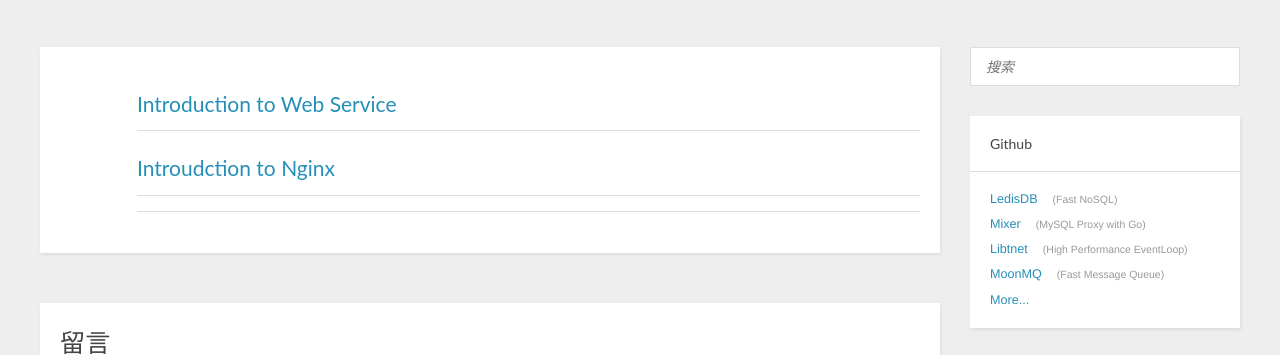
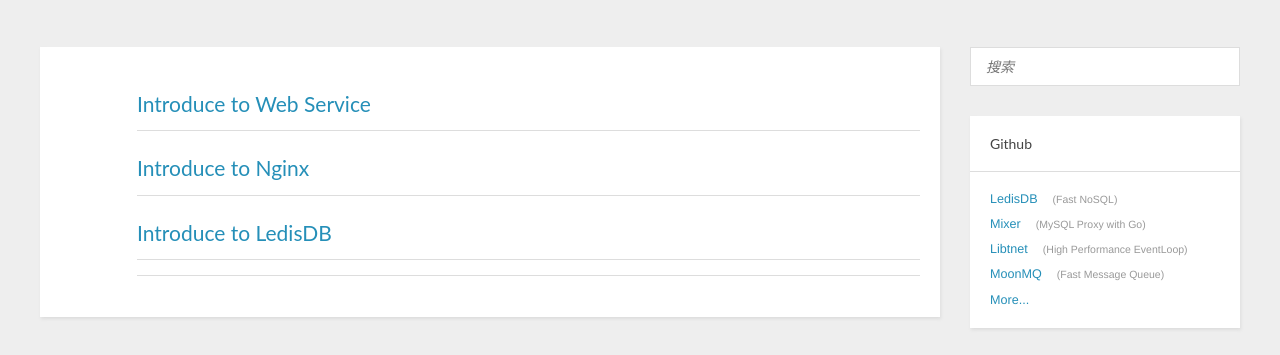
Before and after one commit to siddontang/siddontang.github.com, a plain HTML site: page Presentations/index.html in a window 1280 px wide. Shown: the part 111-466 px from the top of the page. Drawn offline with nearby package versions, Linux system fonts and the light colour scheme; a script that the page names is missing; a web font is replaced by a local one.

Commit message:
Site updated: 2014-09-02 22:39:39

```diff
--- a/Presentations/index.html
+++ b/Presentations/index.html
@@ -74,8 +74,9 @@
     </header>
     <div class="entry">
 
-        <h2 id="Introduction_to_Web_Service"><a href="http://siddontang.github.com/introduction-to-web-service" target="_blank" rel="external">Introduction to Web Service</a></h2>
-<h2 id="Introudction_to_Nginx"><a href="http://siddontang.github.com/introduction-to-nginx/" target="_blank" rel="external">Introudction to Nginx</a></h2>
+        <h2 id="Introduce_to_Web_Service"><a href="http://siddontang.github.com/introduction-to-web-service" target="_blank" rel="external">Introduce to Web Service</a></h2>
+<h2 id="Introduce_to_Nginx"><a href="http://siddontang.github.com/introduction-to-nginx/" target="_blank" rel="external">Introduce to Nginx</a></h2>
+<h2 id="Introduce_to_LedisDB"><a href="http://siddontang.github.com/ledisdb-introduction/" target="_blank" rel="external">Introduce to LedisDB</a></h2>
 
 
     </div>
--- a/atom.xml
+++ b/atom.xml
@@ -4,7 +4,7 @@
   <subtitle><![CDATA[My thought for program]]></subtitle>
   <link href="/atom.xml" rel="self"/>
   <link href="http://siddontang.com/"/>
-  <updated>2014-08-12T15:05:15.076Z</updated>
+  <updated>2014-09-02T14:39:35.139Z</updated>
   <id>http://siddontang.com/</id>
 
   <author>
```
Also changed, not shown: sitemap.xml (+5 -5 lines).
